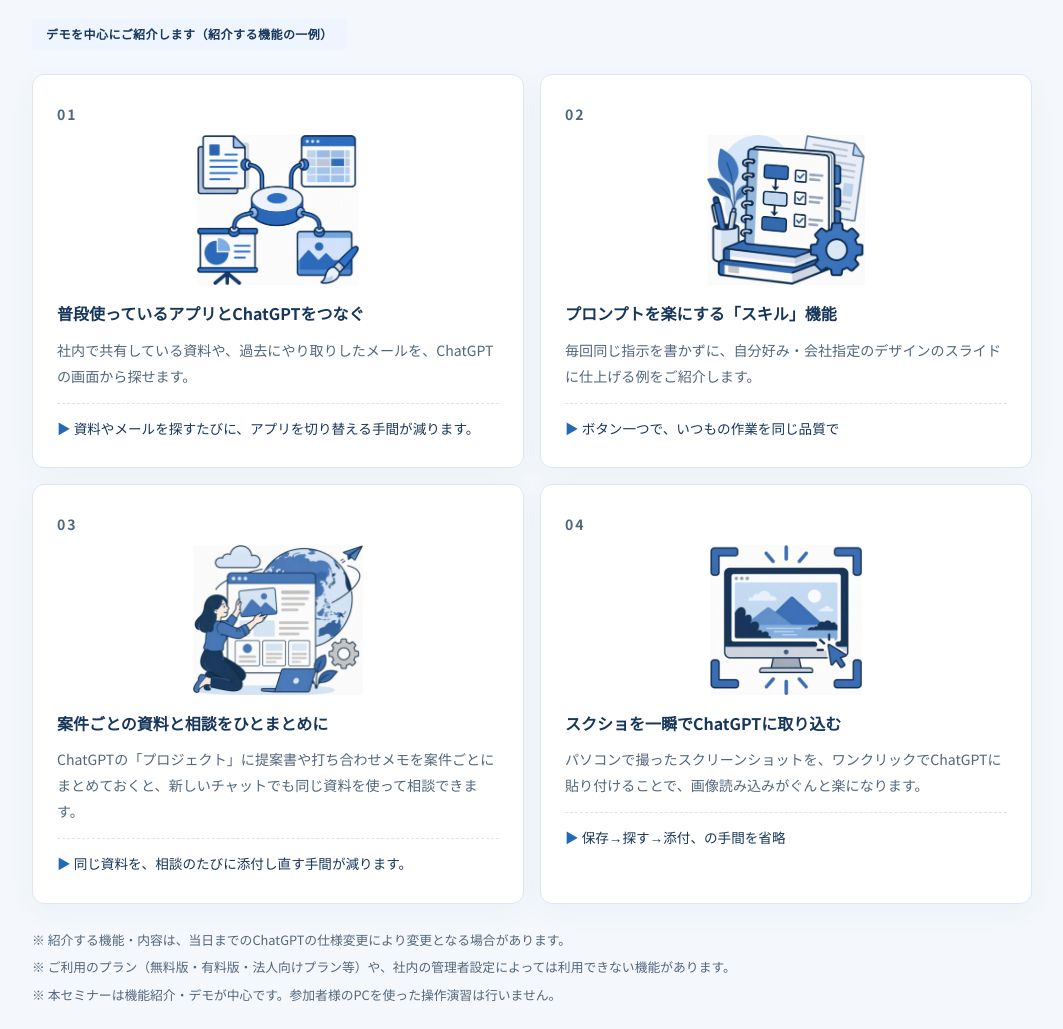
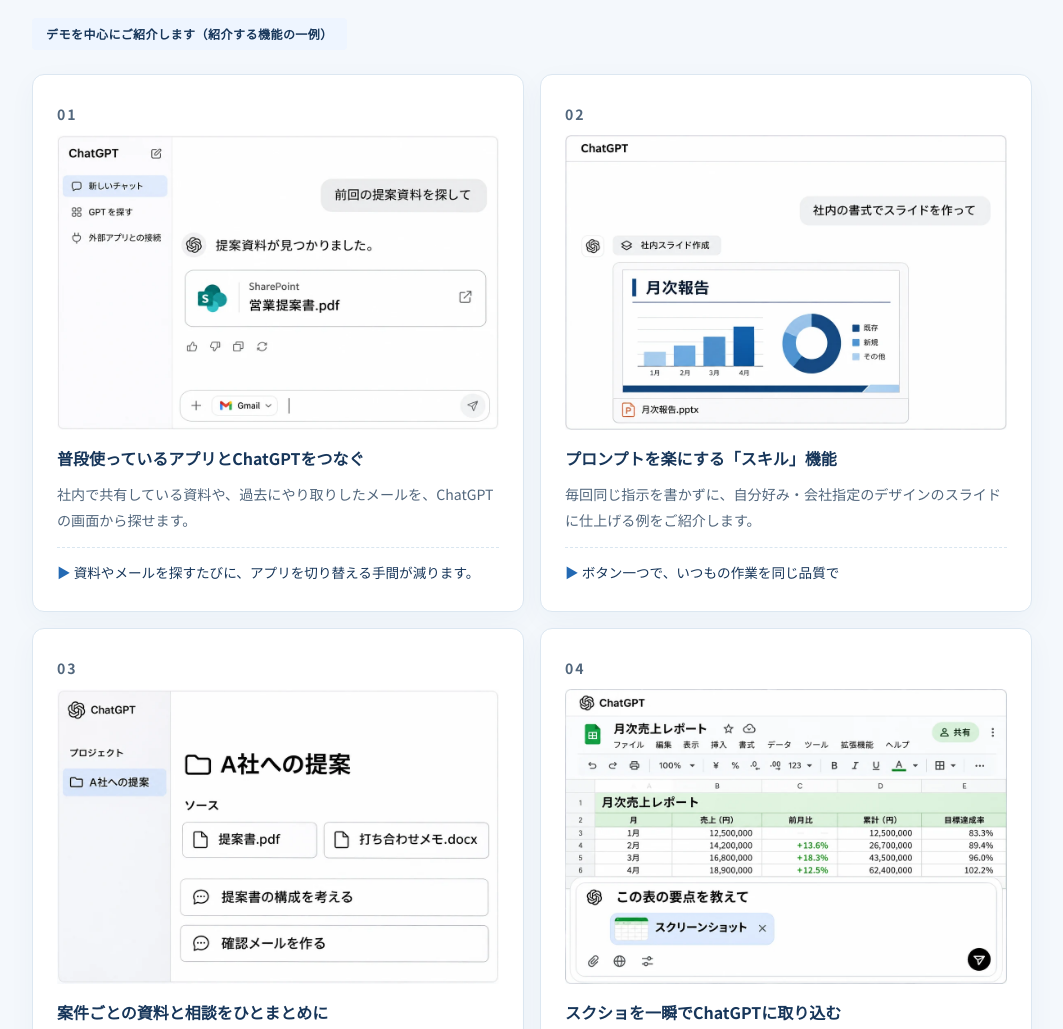
Before and after one commit to hiratatakahiro/ssentia-website, a plain HTML site: page seminar/20261210/index.html in a window 1280 px wide. Shown: the part 1320-2349 px from the top of the page, without its empty margins (108-1171 px from the left). Drawn offline with Linux system fonts and the light colour scheme.

Commit message:
seminar/20261210: 機能紹介カードの画像をUI画面イメージ(WebP)に差し替え
- 01〜04を1080x720のWebPに差し替え、altを画面イメージの説明に更新
- .sem-card-imgの高さ固定(150px)をやめ、3:2で幅いっぱいに表示

Co-Authored-By: Claude Sonnet 5.5 <noreply@anthropic.com>
Claude-Session: https://claude.ai/code/session_01WcHYwdoeVGakdtNjM38Tvs

```diff
--- a/seminar/20261210/index.html
+++ b/seminar/20261210/index.html
@@ -125,7 +125,7 @@
     .sem-grid4{ display:grid; grid-template-columns:repeat(2,1fr); gap:16px; }
     .sem-card{ background:#fff; border:1px solid var(--border); border-radius:12px; padding:26px 24px; box-shadow:0 2px 12px rgba(0,0,0,0.05); }
     .sem-card-no{ font-size:0.78rem; font-weight:700; letter-spacing:0.14em; color:var(--primary); margin-bottom:8px; }
-    .sem-card-img{ display:block; width:auto; max-width:100%; height:150px; margin:4px auto 16px; object-fit:contain; }
+    .sem-card-img{ display:block; width:100%; max-width:100%; height:auto; aspect-ratio:3 / 2; margin:4px auto 16px; object-fit:contain; }
     .sem-card h3{ font-size:1rem; font-weight:700; line-height:1.6; margin-bottom:10px; }
     .sem-card p{ font-size:0.88rem; color:var(--text-muted); line-height:1.85; }
 
@@ -341,28 +341,28 @@ footer.sf .sf-copy{font-size:.73rem;color:#7b8fa1;margin:24px 0 0}
       <div class="sem-grid4">
         <div class="sem-card">
           <p class="sem-card-no">01</p>
-          <img class="sem-card-img" src="/images/seminar-20261210-feature-01.png" alt="ファイル連携（プラグイン）機能のイメージ：書類・表・スライド・画像が中央のハブにつながるイラスト" loading="lazy">
+          <img class="sem-card-img" src="/images/seminar-20261210-feature-01-ui.webp" width="1080" height="720" alt="ChatGPTでSharePointの「営業提案書.pdf」を検索した画面イメージ" loading="lazy">
           <h3>普段使っているアプリとChatGPTをつなぐ</h3>
           <p>社内で共有している資料や、過去にやり取りしたメールを、ChatGPTの画面から探せます。</p>
           <p class="sem-card-benefit">資料やメールを探すたびに、アプリを切り替える手間が減ります。</p>
         </div>
         <div class="sem-card">
           <p class="sem-card-no">02</p>
-          <img class="sem-card-img" src="/images/seminar-20261210-feature-02.png" alt="スキル機能のイメージ：手順とチェックリストが並ぶノートのイラスト" loading="lazy">
+          <img class="sem-card-img" src="/images/seminar-20261210-feature-02-ui.webp" width="1080" height="720" alt="「社内スライド作成」スキルで月次報告スライドを作成した画面イメージ" loading="lazy">
           <h3>プロンプトを楽にする「スキル」機能</h3>
           <p>毎回同じ指示を書かずに、自分好み・会社指定のデザインのスライドに仕上げる例をご紹介します。</p>
           <p class="sem-card-benefit">ボタン一つで、いつもの作業を同じ品質で</p>
         </div>
         <div class="sem-card">
           <p class="sem-card-no">03</p>
-          <img class="sem-card-img" src="/images/seminar-20261210-feature-03.png" alt="" loading="lazy">
+          <img class="sem-card-img" src="/images/seminar-20261210-feature-03-ui.webp" width="1080" height="720" alt="「A社への提案」プロジェクトに提案書と打ち合わせメモをまとめた画面イメージ" loading="lazy">
           <h3>案件ごとの資料と相談をひとまとめに</h3>
           <p>ChatGPTの「プロジェクト」に提案書や打ち合わせメモを案件ごとにまとめておくと、新しいチャットでも同じ資料を使って相談できます。</p>
           <p class="sem-card-benefit">同じ資料を、相談のたびに添付し直す手間が減ります。</p>
         </div>
         <div class="sem-card">
           <p class="sem-card-no">04</p>
-          <img class="sem-card-img" src="/images/seminar-20261210-feature-04.png" alt="Appshots機能のイメージ：画面全体をキャプチャするイラスト" loading="lazy">
+          <img class="sem-card-img" src="/images/seminar-20261210-feature-04-ui.webp" width="1080" height="720" alt="売上表のスクリーンショットを添付してChatGPTに質問する画面イメージ" loading="lazy">
           <h3>スクショを一瞬でChatGPTに取り込む</h3>
           <p>パソコンで撮ったスクリーンショットを、ワンクリックでChatGPTに貼り付けることで、画像読み込みがぐんと楽になります。</p>
           <p class="sem-card-benefit">保存→探す→添付、の手間を省略</p>
```
Also changed, not shown: images/seminar-20261210-feature-01-ui.webp (added), images/seminar-20261210-feature-02-ui.webp (added), images/seminar-20261210-feature-03-ui.webp (added), images/seminar-20261210-feature-04-ui.webp (added).
